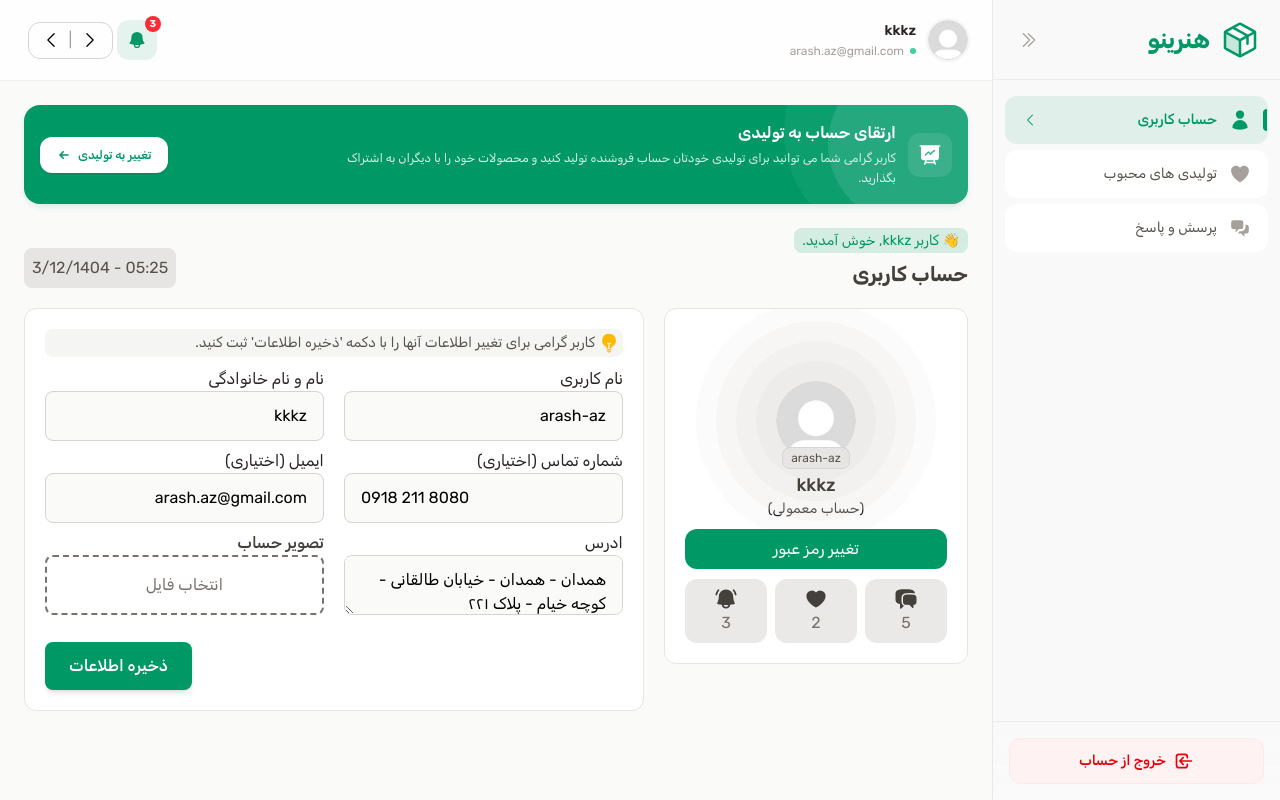
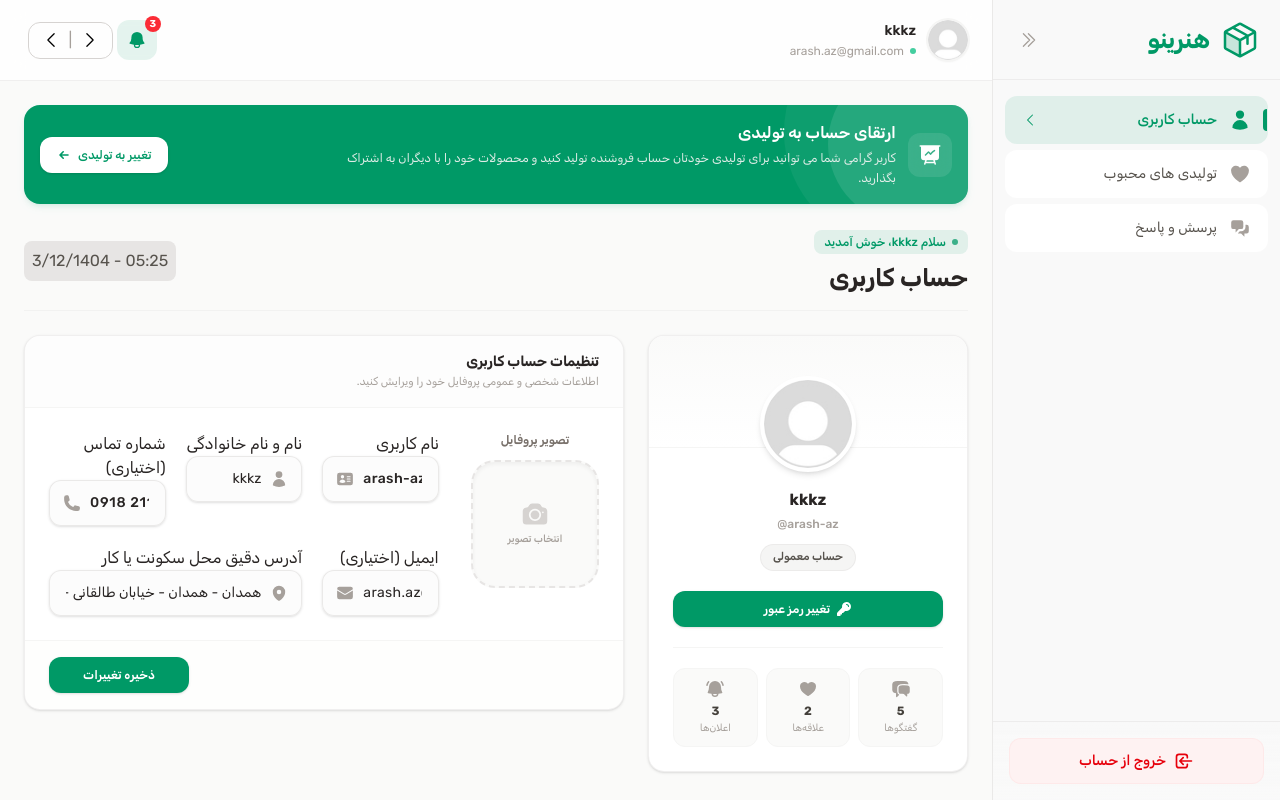
Before and after one commit to realhesam/honarino, a Next.js app in the folder frontend/: page /dashboard/account in a window 1280 px wide. Built offline with nearby package versions, Linux system fonts and the light colour scheme.

Commit message:
update the account page ui/ux

```diff
--- a/frontend/src/app/dashboard/account/page.tsx
+++ b/frontend/src/app/dashboard/account/page.tsx
@@ -4,7 +4,7 @@ import EditProfileForm from "@/components/dashboard/EditProfileForm";
 import LinkButton from "@/ui/LinkButton";
 import ShowCurrentTime from "@/ui/ShowCurrentTime";
 import Image from "next/image";
-import { HiChatBubbleLeftRight, HiLightBulb, HiMiniBellAlert, HiMiniHeart } from "react-icons/hi2";
+import { HiChatBubbleLeftRight, HiMiniBellAlert, HiMiniHeart, HiKey } from "react-icons/hi2";
 import { useUser } from "@/context/UserContext";
 
 function roleLabel(role: string) {
@@ -17,60 +17,91 @@ export default function UserSettings() {
   const { user } = useUser();
 
   return (
-    <div>
-      <div className="w-full flex items-end justify-between">
+    <div className="space-y-6">
+      <div className="w-full flex items-center justify-between border-b border-stone-200/40 pb-4">
         <div>
-          <span className="text-xs sm:text-sm px-2 py-1 bg-primary/15 text-primary rounded-lg">
-            👋 کاربر {user.name}, خوش آمدید.
+          <span className="inline-flex items-center gap-1.5 text-xs font-medium px-2.5 py-1 bg-primary/10 text-primary rounded-lg">
+            <span className="size-1.5 rounded-full bg-primary animate-pulse" />
+            سلام {user.name}، خوش آمدید
           </span>
-          <h4 className="text-xl mt-2 font-bold text-stone-700">حساب کاربری</h4>
+          <h4 className="text-xl lg:text-2xl mt-2 font-bold text-stone-800">حساب کاربری</h4>
         </div>
-        <div className="text-xs sm:text-base">
-          <ShowCurrentTime />
-        </div>
+        <ShowCurrentTime />
       </div>
 
-      <div className="grid grid-cols-1 md:grid-cols-[19rem_1fr] items-start gap-5 mt-5">
-        <div className="flex flex-col items-center justify-center p-5 pt-18 overflow-hidden bg-white border border-stone-200 rounded-xl">
-          <div className="relative size-20 rounded-full mb-2.5 flex items-center justify-center">
-            <div className="absolute size-30 bg-stone-200/45 rounded-full" />
-            <div className="absolute size-40 bg-stone-200/35 rounded-full" />
-            <div className="absolute size-50 bg-stone-200/25 rounded-full" />
-            <div className="absolute size-60 bg-stone-200/15 rounded-full" />
-            <Image src={user.avatar} alt="user-avatar" fill className="rounded-full" />
-            <span className="absolute inset-x-0 mx-auto -bottom-2 w-fit py-0.5 px-2 text-xs border border-stone-300 bg-stone-200 text-stone-600 rounded-lg">
-              {user.username}
-            </span>
+      <div className="grid grid-cols-1 lg:grid-cols-[20rem_1fr] items-start gap-6">
+
+        <div className="flex flex-col items-center p-6 bg-white border border-stone-200/60 rounded-2xl shadow-sm relative overflow-hidden">
+
+          <div className="absolute top-0 inset-x-0 h-28 bg-gradient-to-b from-stone-50 to-white border-b border-stone-100" />
+
+          <div className="relative size-24 rounded-full mt-4 mb-4 flex items-center justify-center border-4 border-white shadow-md z-10 bg-stone-100">
+            {user.avatar ? (
+              <Image
+                src={user.avatar}
+                alt="user-avatar"
+                fill
+                className="rounded-full object-cover"
+              />
+            ) : (
+              <span className="text-xl font-bold text-stone-400">
+                {user.name?.charAt(0)}
+              </span>
+            )}
           </div>
 
-          <h3 className="text-lg text-stone-700 font-medium z-20">{user.name}</h3>
-          <span className="text-sm">({roleLabel(user.role)})</span>
+          <div className="text-center space-y-1 z-10">
+            <h3 className="text-base font-bold text-stone-800">{user.name}</h3>
+            <p className="text-xs text-stone-400 font-medium" dir="ltr">@{user.username}</p>
+          </div>
 
-          <LinkButton customClass="mt-2.5 w-full z-20">تغییر رمز عبور</LinkButton>
+          <span className={`mt-3 px-3 py-1 text-[11px] font-semibold rounded-full border ${
+            user.role === "vendor"
+              ? "bg-emerald-50 text-emerald-600 border-emerald-100"
+              : user.role === "admin"
+              ? "bg-amber-50 text-amber-600 border-amber-100"
+              : "bg-stone-100 text-stone-600 border-stone-200/60"
+          }`}>
+            {roleLabel(user.role)}
+          </span>
 
-          <div className="w-full flex items-center gap-2 mt-2.5 *:grow *:flex-col *:gap-0">
-            <LinkButton variation="btn-dim">
-              <span className="*:size-6"><HiChatBubbleLeftRight /></span>
-              <span className="text-stone-500">{user.queriesCount}</span>
-            </LinkButton>
-            <LinkButton variation="btn-dim">
-              <span className="*:size-6"><HiMiniHeart /></span>
-              <span className="text-stone-500">{user.favoritesCount}</span>
-            </LinkButton>
-            <LinkButton variation="btn-dim">
-              <span className="*:size-6"><HiMiniBellAlert /></span>
-              <span className="text-stone-500">{user.notificationsCount}</span>
-            </LinkButton>
+          <LinkButton
+            customClass="mt-5 w-full z-10 py-2.5 text-xs font-semibold flex items-center justify-center gap-1.5 shadow-sm"
+          >
+            <HiKey className="size-4 shrink-0" />
+            <span>تغییر رمز عبور</span>
+          </LinkButton>
+
+          <div className="w-full border-t border-stone-100 my-5" />
+
+          <div className="w-full grid grid-cols-3 gap-2">
+
+            <div className="flex flex-col items-center justify-center p-2.5 rounded-xl bg-stone-50 border border-stone-100 hover:bg-stone-100/50 transition-colors">
+              <HiChatBubbleLeftRight className="size-5 text-stone-400 mb-1" />
+              <span className="text-xs font-bold text-stone-700">{user.queriesCount || 0}</span>
+              <span className="text-[10px] text-stone-400 mt-0.5">گفتگوها</span>
+            </div>
+
+            <div className="flex flex-col items-center justify-center p-2.5 rounded-xl bg-stone-50 border border-stone-100 hover:bg-stone-100/50 transition-colors">
+              <HiMiniHeart className="size-5 text-stone-400 mb-1" />
+              <span className="text-xs font-bold text-stone-700">{user.favoritesCount || 0}</span>
+              <span className="text-[10px] text-stone-400 mt-0.5">علاقه‌ها</span>
+            </div>
+
+            <div className="flex flex-col items-center justify-center p-2.5 rounded-xl bg-stone-50 border border-stone-100 hover:bg-stone-100/50 transition-colors">
+              <HiMiniBellAlert className="size-5 text-stone-400 mb-1" />
+              <span className="text-xs font-bold text-stone-700">{user.notificationsCount || 0}</span>
+              <span className="text-[10px] text-stone-400 mt-0.5">اعلان‌ها</span>
+            </div>
+
           </div>
+
         </div>
 
-        <div className="bg-white border p-5 border-stone-200 rounded-xl">
-          <p className="flex items-center gap-1 mb-2.5 p-1 bg-stone-100 text-stone-600 text-sm rounded-lg">
-            <span className="*:size-5 text-amber-400"><HiLightBulb /></span>
-            <span>کاربر گرامی برای تغییر اطلاعات آنها را با دکمه 'ذخیره اطلاعات' ثبت کنید.</span>
-          </p>
+        <div className="w-full">
           <EditProfileForm user={user} />
         </div>
+
       </div>
     </div>
   );
--- a/frontend/src/components/dashboard/EditProfileForm.tsx
+++ b/frontend/src/components/dashboard/EditProfileForm.tsx
@@ -1,86 +1,167 @@
 "use client";
 
 import InputRow from "@/ui/InputRow";
-import FileInput from "../other/FileInput";
-import { useState } from "react";
+import { useState, FormEvent, useRef, ChangeEvent } from "react";
+import { HiUser, HiEnvelope, HiPhone, HiMapPin, HiIdentification, HiCamera, HiTrash } from "react-icons/hi2";
 
-export default function EditProfileForm({ user }) {
-  const { username, name, phone, email, address } = user;
-  const [isFileUploaded, setIsFileUploaded] = useState<boolean>(false);
+interface User {
+  username: string;
+  name: string;
+  phone?: string;
+  email?: string;
+  address?: string;
+  avatarUrl?: string;
+}
+
+interface EditProfileFormProps {
+  user: User;
+}
+
+export default function EditProfileForm({ user }: EditProfileFormProps) {
+  const { username, name, phone, email, address, avatarUrl } = user;
+
+  const fileInputRef = useRef<HTMLInputElement>(null);
   const [selectedFile, setSelectedFile] = useState<File | null>(null);
+  const [previewUrl, setPreviewUrl] = useState<string | null>(avatarUrl || null);
+  const [isSubmitting, setIsSubmitting] = useState<boolean>(false);
+
+  const baseInputClass =
+    "w-full text-sm text-stone-800 bg-stone-50/50 placeholder-stone-400/70 " +
+    "border border-stone-200/80 rounded-xl py-3 outline-none " +
+    "focus:bg-white focus:border-primary focus:ring-4 focus:ring-primary/5 " +
+    "hover:border-stone-300 hover:bg-stone-50/80 " +
+    "transition-all duration-200 shadow-sm";
+
+  function handleFileChange(e: ChangeEvent<HTMLInputElement>) {
+    const file = e.target.files?.[0];
+    if (file) {
+      setSelectedFile(file);
+      setPreviewUrl(URL.createObjectURL(file));
+    }
+  }
+
+  function handleRemoveFile(e: React.MouseEvent) {
+    e.preventDefault();
+    e.stopPropagation();
+    setSelectedFile(null);
+    setPreviewUrl(null);
+    if (fileInputRef.current) fileInputRef.current.value = "";
+  }
+
+  async function handleSubmit(e: FormEvent<HTMLFormElement>) {
+    e.preventDefault();
+    setIsSubmitting(true);
+    await new Promise((resolve) => setTimeout(resolve, 1000));
+    setIsSubmitting(false);
+  }
 
   return (
-    <form onSubmit={() => {}}>
-      <div className="gap-y-2 gap-x-5 grid grid-cols-1 lg:grid-cols-2">
+    <form onSubmit={handleSubmit} className="w-full bg-white border border-stone-200/60 rounded-2xl shadow-sm overflow-hidden">
+
+      <div className="px-6 py-4 bg-stone-50/40 border-b border-stone-100">
+        <h5 className="text-sm font-bold text-stone-800">تنظیمات حساب کاربری</h5>
+        <p className="text-[11px] text-stone-400 mt-0.5">اطلاعات شخصی و عمومی پروفایل خود را ویرایش کنید.</p>
+      </div>
+
+      <div className="p-6 flex flex-col xl:flex-row gap-8 items-start w-full">
+
+        <div className="flex flex-col items-center gap-3 shrink-0 mx-auto xl:mx-0 w-full xl:w-auto">
+          <label className="text-xs font-semibold text-stone-500 block text-center">تصویر پروفایل</label>
+          <div
+            onClick={() => fileInputRef.current?.click()}
+            className="group relative size-32 rounded-3xl overflow-hidden border-2 border-dashed border-stone-200 hover:border-primary bg-stone-50 flex items-center justify-center cursor-pointer shadow-inner transition-all duration-300"
+          >
+            <input ref={fileInputRef} type="file" name="userImage" accept="image/*" className="hidden" onChange={handleFileChange} />
+            {previewUrl ? (
+              <img src={previewUrl} alt="Avatar" className="size-full object-cover group-hover:scale-105 transition-transform duration-300" />
+            ) : (
+              <div className="flex flex-col items-center text-stone-400 gap-1 select-none">
+                <HiCamera className="size-7 text-stone-300 group-hover:text-primary transition-colors" />
+                <span className="text-[10px] font-medium px-2 text-center leading-normal">انتخاب تصویر</span>
+              </div>
+            )}
+            <div className="absolute inset-0 bg-black/40 opacity-0 group-hover:opacity-100 flex items-center justify-center transition-opacity duration-200">
+              <HiCamera className="size-6 text-white" />
+            </div>
+          </div>
+          {previewUrl && (
+            <button onClick={handleRemoveFile} className="flex items-center gap-1 text-[11px] font-medium text-red-500 hover:text-red-600 bg-red-50/60 px-2.5 py-1 rounded-lg border border-red-100/50 transition-colors">
+              <HiTrash className="size-3.5" />
+              <span>حذف تصویر</span>
+            </button>
+          )}
+        </div>
+
+        <div className="flex-1 w-full grid grid-cols-1 sm:grid-cols-2 xl:grid-cols-3 gap-5">
+
           <InputRow label="نام کاربری" htmlFor="username">
+            <div className="relative flex items-center">
+              <HiIdentification className="absolute left-3.5 size-4.5 text-stone-400 z-10" />
               <input
-            className="input-light bg-stone-50"
+                className={`${baseInputClass} pl-10 pr-4 text-left tracking-wide font-medium`}
                 type="text"
                 name="username"
                 id="username"
                 defaultValue={username}
-            placeholder="نام کاربری"
+                placeholder="مثلا: amir_dev"
+                dir="ltr"
+                required
               />
+            </div>
           </InputRow>
 
           <InputRow label="نام و نام خانوادگی" htmlFor="name">
-          <input
-            className="input-light bg-stone-50"
-            name="name"
-            id="name"
-            type="text"
-            defaultValue={name}
-            placeholder="نام و نام خانوادگی"
-          />
+            <div className="relative flex items-center">
+              <HiUser className="absolute right-3.5 size-4.5 text-stone-400" />
+              <input className={`${baseInputClass} pr-10 pl-4`} name="name" id="name" type="text" defaultValue={name} placeholder="نام خود را وارد کنید" required />
+            </div>
           </InputRow>
 
-        <InputRow label="شماره تماس (اختیاری)">
+          <InputRow label="شماره تماس (اختیاری)" htmlFor="phone">
+            <div className="relative flex items-center">
+              <HiPhone className="absolute left-3.5 size-4.5 text-stone-400 z-10" />
               <input
-            className="input-light bg-stone-50"
+                className={`${baseInputClass} pl-10 pr-4 text-left tracking-wider font-medium`}
                 type="tel"
                 name="phone"
-            id="tel"
+                id="phone"
                 defaultValue={phone}
+                placeholder="09123456789"
+                dir="ltr"
               />
+            </div>
           </InputRow>
 
-        <InputRow label="ایمیل (اختیاری)">
+          <InputRow label="ایمیل (اختیاری)" htmlFor="email">
+            <div className="relative flex items-center">
+              <HiEnvelope className="absolute left-3.5 size-4.5 text-stone-400 z-10" />
               <input
-            className="input-light bg-stone-50"
+                className={`${baseInputClass} pl-10 pr-4 text-left tracking-wide`}
                 type="email"
                 name="email"
                 id="email"
                 defaultValue={email}
+                placeholder="example@domain.com"
+                dir="ltr"
               />
+            </div>
           </InputRow>
 
-        <InputRow
-          label="ادرس"
-          htmlFor="address"
-          customClass="lg:col-span-2 xl:col-span-1"
-        >
-          <textarea
-            className="h-15 input-light bg-stone-50"
-            name="address"
-            id="address"
-            defaultValue={address}
-            placeholder="ادرس"
-          />
+          <div className="sm:col-span-2">
+            <InputRow label="آدرس دقیق محل سکونت یا کار" htmlFor="address">
+              <div className="relative flex items-center">
+                <HiMapPin className="absolute right-3.5 size-4.5 text-stone-400" />
+                <input className={`${baseInputClass} pr-10 pl-4`} type="text" name="address" id="address" defaultValue={address} placeholder="نشانی دقیق محل سکونت یا کار خود را وارد کنید..." />
+              </div>
             </InputRow>
+          </div>
+        </div>
 
-        <FileInput
-          label="تصویر حساب"
-          inputName="userImage"
-          onFileSelect={(file) => setSelectedFile(file)}
-          isFileUploaded={isFileUploaded}
-        />
       </div>
-      <div className="mt-5 flex gap-2 justify-center sm:justify-end">
-        <button
-          type="submit"
-          className="bg-primary text-white font-medium px-6 py-3 rounded-lg hover:bg-primary-dark shadow-md hover:shadow-lg transition-all duration-200"
-        >
-          ذخیره اطلاعات
+
+      <div className="px-6 py-4 bg-stone-50/30 border-t border-stone-100 flex items-center justify-end gap-3">
+        <button type="submit" disabled={isSubmitting} className="bg-primary hover:bg-primary/95 text-white font-semibold text-xs px-6 py-2.5 rounded-xl shadow-sm min-w-[140px] flex items-center justify-center">
+          {isSubmitting ? "در حال ذخیره..." : "ذخیره تغییرات"}
         </button>
       </div>
     </form>
```
Lines whose indentation alone changed are shown as unchanged.
